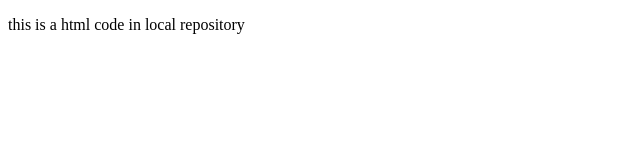
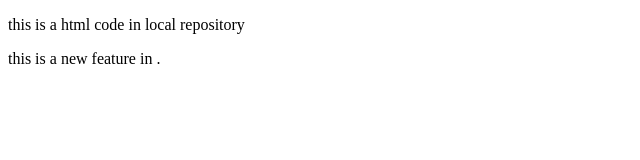
Before and after one commit to Meviv1/localrepo, a plain HTML site: page index.html in a window 1280 px wide. Shown: the whole page, without its empty margins (0-640 px from the left). Drawn offline with Linux system fonts and the light colour scheme.

Commit message:
add new feature

```diff
--- a/index.html
+++ b/index.html
@@ -7,5 +7,6 @@
 </head>
 <body>
     <p>this is a html code in local repository</p>
+    <p>this is a new feature in .</p>
 </body>
 </html>
```
